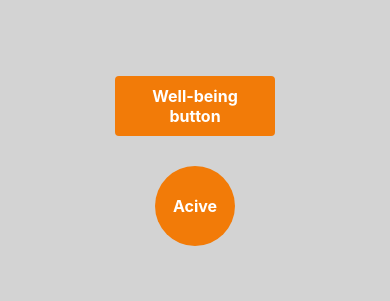
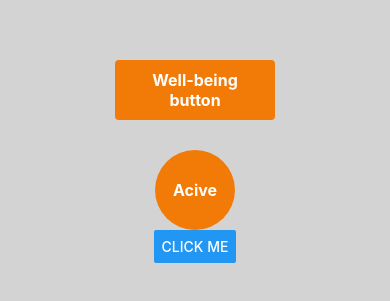
Before and after one commit to arturbartkowicz/react-native-demo, a React Native app: screen / in a window 390 px wide. Shown: the part 261-562 px from the top of the page. Built offline with nearby package versions, Linux system fonts and the light colour scheme.

Commit message:
added fetch to the app

```diff
--- a/App.js
+++ b/App.js
@@ -1,20 +1,34 @@
 import { StatusBar } from 'expo-status-bar';
-import React, { useState } from 'react';
+import React, { useEffect, useState } from 'react';
 import { StyleSheet, Text, View, Button, Pressable } from 'react-native';
 
 export default function App() {
   const [isBtnActive, setIsBtnActive] = useState(true);
+  const [data, setData] = useState([]);
+
+  const test = () => {
+    return fetch('https://reactnative.dev/movies.json')
+    .then((response) => response.json())
+    .then((json) => setData(json.movies))
+    .catch((error) => {
+      console.error(error);
+    })
+  }
 
   return (
     <View style={styles.container}>
-      <Text style={styles.header}>{ isBtnActive ? 'Well-being button' : 'Btn was clicked' }</Text>
+      {console.log(data)}
+      <Text style={styles.header}>{ isBtnActive ? 'Well-being button' : 'Clicked Button' }</Text>
       <StatusBar style="auto" />
       <Pressable
         style={isBtnActive ? [styles.button, styles.red] : [styles.button, styles.blue]}
-        onPress={() => {setIsBtnActive(!isBtnActive)}}
-      >
+        onPress={() => {
+          setIsBtnActive(!isBtnActive);
+          test();
+        }}>
         <Text style={styles.buttonText}>{isBtnActive ? "Acive" : "Disable"}</Text>
       </Pressable>
+      <Button onPress={test} title={'Click me'} style={styles.margin}/>
     </View>
   );
 }
@@ -55,4 +69,7 @@ const styles = StyleSheet.create({
   blue: {
     backgroundColor: '#FFCD00',
   },
+  margin: {
+    marginTop: 20,
+  },
 });
```
